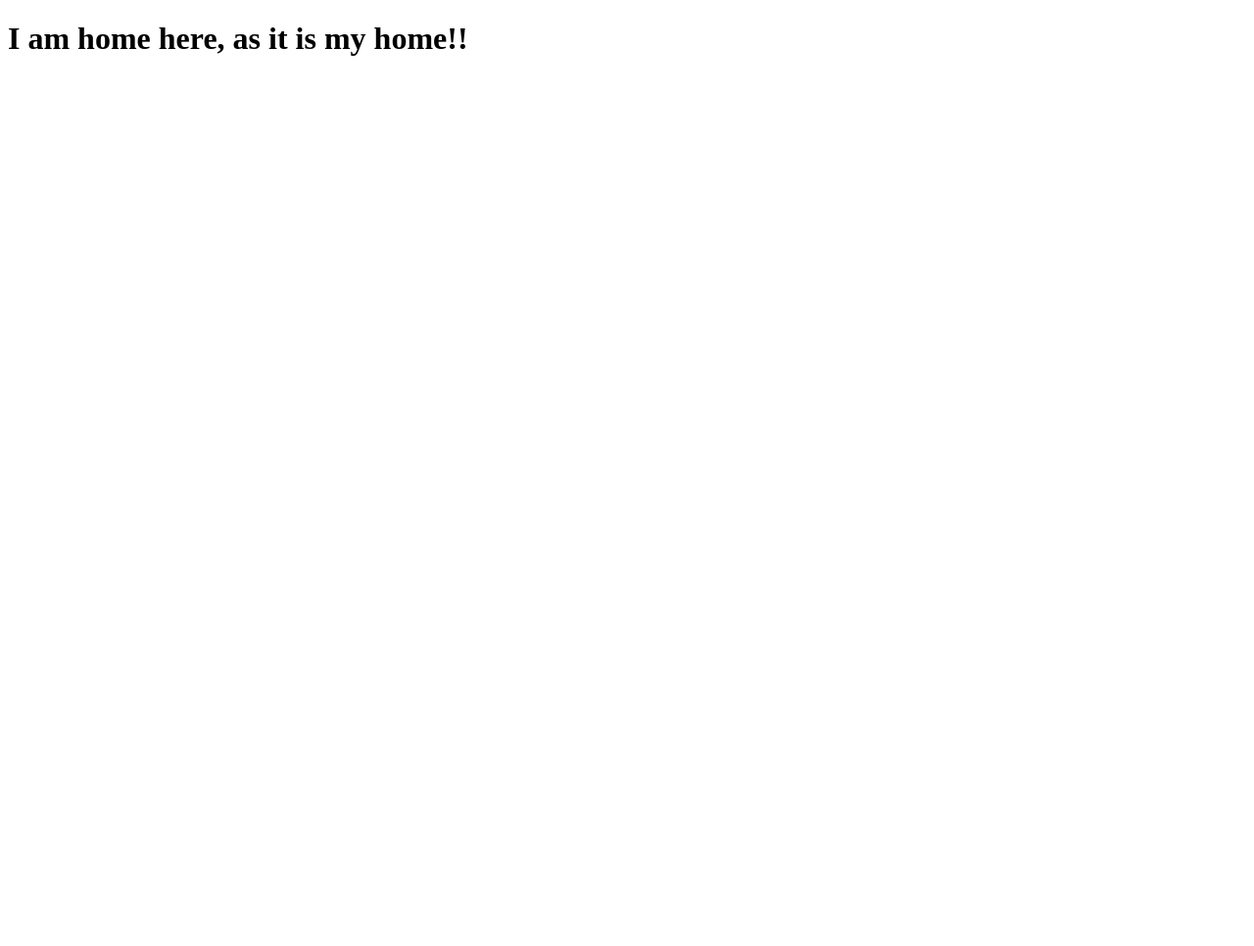
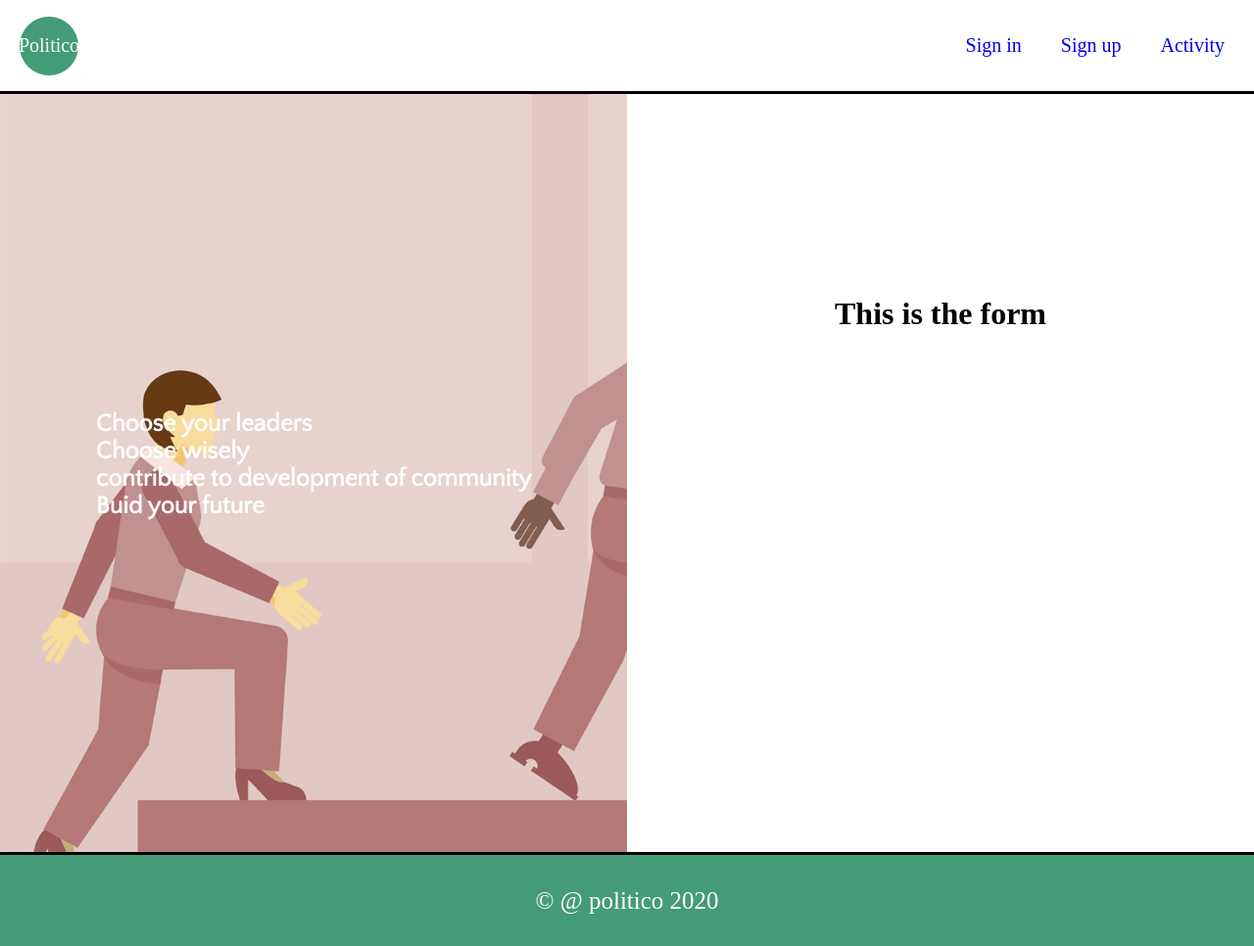
Before and after one commit to Theoneste1/politico, a plain HTML site: page UI/index.html in a window 1280 px wide. Shown: the whole page at 98% size. Before the commit the page ends 800 px from the top, so only its background shows below. Drawn offline with Linux system fonts and the light colour scheme.

Commit message:
ft (landing page): create landing page with info [finishes #171631114]

```diff
--- /dev/null
+++ b/UI/css/landingpage.css
@@ -0,0 +1,134 @@
+* {
+    box-sizing: border-box;
+    padding: 0;
+    margin: 0;
+}
+
+body{
+	min-height: 100vh;
+
+}
+
+.navbar {
+        display: flex;
+        position: fixed;
+        width: 100%;
+        justify-content: space-between;
+        padding-bottom: 0;
+        /*background-color:#439c77;*/
+        /*height: 70px;*/
+        height: 12vh;
+        padding-bottom: 10px;
+        padding-top: 20px;
+        padding-bottom: 20px;
+        background-color: white;
+        align-items: center;
+        border-bottom: solid black;
+        color: white;
+        top: 0;
+    }
+
+    .main-nav {
+        display: flex;
+        margin-right: 30px;
+        flex-direction: row;
+        justify-content: flex-end;
+    }
+
+    .main-nav li {
+        margin: 0;
+        list-style-type: none;
+
+    }
+
+    .nav-links {
+        margin-left:40px;
+        text-decoration: none;
+        font-size: 20px;
+    }
+
+    .logo {
+        margin-top: 0;
+        height: 60px;
+        width: 60px;
+       	margin-left:20px;
+        font-size: 20px;
+        display: flex;
+        justify-content: center;
+        color: white;
+        align-items: center;
+        border-radius: 100%;
+        background-color:#439c77;
+    }
+
+    .navbar-toggle {
+       display: none
+    }
+
+    .logo:hover,
+    .nav-links:hover {
+        font-size: 20px;
+        background-color: black;
+        color: white;
+    }
+
+
+a{
+	text-decoration: none;
+	font-size: 20px;
+}
+
+
+.body-Part{
+	margin-top:70px;
+	min-height:100vh;
+	display: flex;
+}
+
+
+.body-left-part{
+	width: 50%;
+	display: flex;
+	align-items: center;
+	justify-content: center;
+	background-image: url("../assets/er.jpg");
+	background-size: cover;
+	background-repeat: no-repeat;
+}
+
+.body-right-part{
+
+	width: 50%;
+	display: flex;
+	align-items: center;
+	justify-content: center;
+	height: 500px;
+}
+
+.inner-part{
+	margin-top: 10px;
+	font-size: 30px;
+	color: white;
+	font-weight: bolder;
+	font-family: 'Quattrocento Sans', sans-serif;
+}
+
+p{
+	font-size: 25px;
+}
+
+
+.footer {
+   position: scroll;
+   bottom: 0;
+   left: 0;
+   right: 0;
+   width: 100%;
+   background-color: #439c77;
+   color: white;
+   height: 12vh;
+   display: flex;
+   align-items: center;
+   justify-content: center;
+   border-top: solid black;
+}
--- a/UI/index.html
+++ b/UI/index.html
@@ -1,13 +1,61 @@
 <!DOCTYPE html>
-<html lang="en">
+<html>
 <head>
-    <meta charset="UTF-8">
-    <meta name="viewport" content="width=device-width, initial-scale=1.0">
-    <title>home</title>
+	<title>landing page</title>
+	<link href="https://fonts.googleapis.com/css?family=Quattrocento+Sans&display=swap" rel="stylesheet">
+
+	<link rel="stylesheet" type="text/css" href="./css/landingpage.css">
 </head>
+
 <body>
 
-    <h1>I am home here, as it is my home!!</h1>
+
+<div class="body-landing-page">
+	<nav class="navbar">
+        <a href="landingpage.html" class="logo">Politico</a>
+        <ul class="main-nav" id="js-menu">
+
+            <li>
+                <a href="#" class="nav-links">Sign in</a>
+            </li>
+
+            <li>
+                <a href="signup.html" class="nav-links">Sign up</a>
+            </li>
+
+            <li>
+            	<a href="activity.html" class="nav-links">Activity</a>
+
+            </li>
+
+        </ul>
+    </nav>
+
+    	<div class="body-Part">
+
+		    <div class="body-left-part">
+		    	<div class="inner-part">
+			    	<p>Choose your leaders</p>
+			    	<p> Choose wisely </p>
+			    	<p> contribute to development of community</p>
+			    	<p> Buid your future</p>
+		    	</div>
+		    </div>
+
+		    <div class="body-right-part">
+		    	<h1>This is the form</h1>
+		    </div>
+
+		</div>
+
+
+   <div class="footer">
+  <p>&copy @ politico 2020</p>
+</div>
+
+</div>
+
+
 
 </body>
 </html>
```
Also changed, not shown: UI/assets/df.jpg (added), UI/assets/dfd.jpg (added), UI/assets/er.jpg (added), UI/assets/hjh.jfif (added), UI/assets/landpage.jfif (added), UI/assets/m.jpg (added), UI/assets/m.png (added), UI/assets/qw.jpg (added), UI/assets/we.jpg (added).
